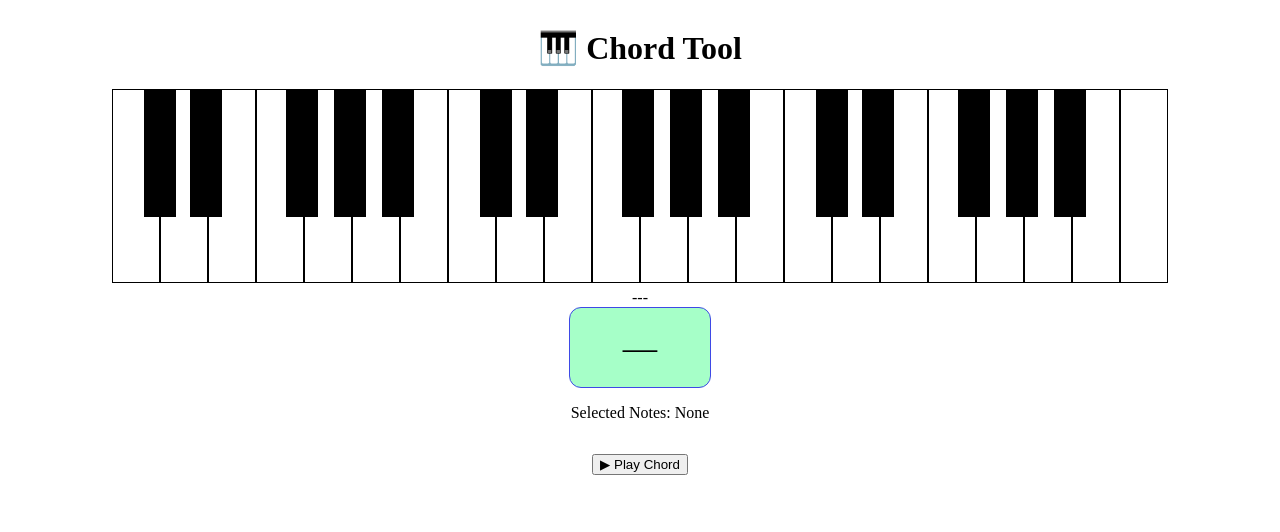
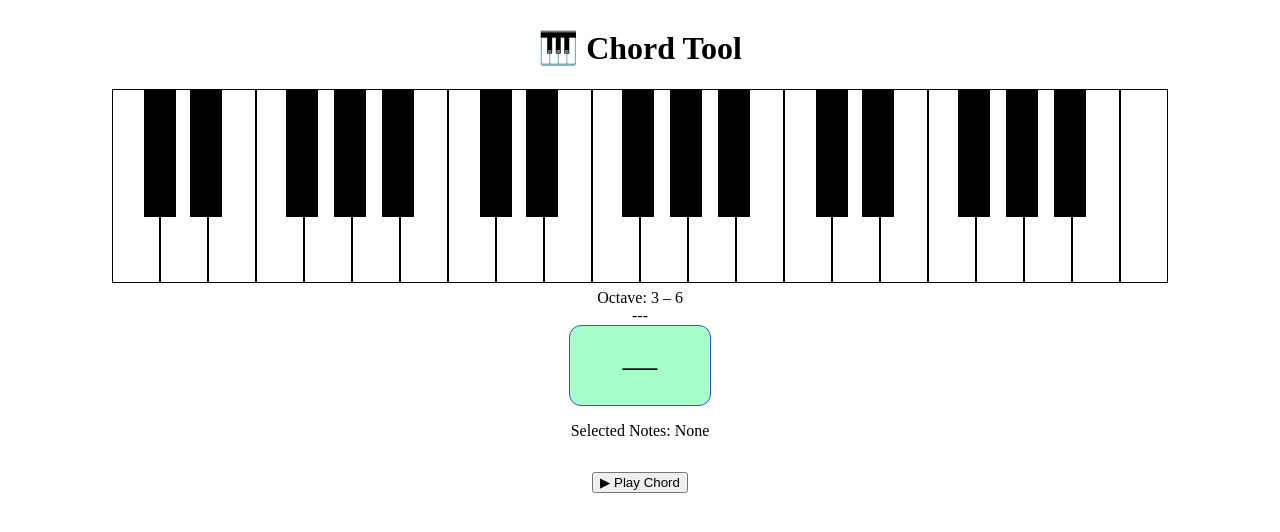
Before and after one commit to pantoniotti/kords, a React (Vite) app: page / in a window 1280 px wide. Shown: the top 532 px of the page. Built offline with nearby package versions, Linux system fonts and the light colour scheme.

Commit message:
Add  multioctaves support

```diff
--- a/src/components/KordApp.tsx
+++ b/src/components/KordApp.tsx
@@ -4,11 +4,14 @@ import { detect as detectChord } from "@tonaljs/chord-detect";
 //////// CONSTANTS & HELPERS ///////
 
 const KEYS = [
+	"C1","C#1","D1","D#1","E1","F1","F#1","G1","G#1","A1","A#1","B1",
+	"C2","C#2","D2","D#2","E2","F2","F#2","G2","G#2","A2","A#2","B2",
 	"C3", "C#3", "D3", "D#3", "E3", "F3", "F#3", "G3", "G#3", "A3", "A#3", "B3",
 	"C4", "C#4", "D4", "D#4", "E4", "F4", "F#4", "G4", "G#4", "A4", "A#4", "B4",
 	"C5", "C#5", "D5", "D#5", "E5", "F5", "F#5", "G5", "G#5", "A5", "A#5", "B5",
 	"C6"
 ];
+
 const whiteKeys = KEYS.filter(k => !k.includes("#"));
 const whiteKeyWidth = 48;
 const blackKeyOffsetMap: Record<string, number> = { C: 32, D: 30, F: 30, G: 30, A: 30 };
@@ -24,6 +27,7 @@ const EXTRA_KEYBOARD: Record<string, string> = {
 
 const audioCtx = new (window.AudioContext)();
 const CHORD_THRESHOLD = 50;
+const VISIBLE_KEYS_COUNT = 37;
 
 /////// MUSIC FUNCTIONS ///////
 
@@ -75,7 +79,7 @@ function midiNoteToName(midi: number): string | null {
 export default function KordApp() {
 	const [activeNotes, setActiveNotes] = useState<string[]>([]);
 	const [chordName, setChordName] = useState<string>("—");
-	const [baseOctave, setBaseOctave] = useState(4);
+	const [baseOctave, setBaseOctave] = useState(3);
 	const chordTimer = useRef<NodeJS.Timeout | null>(null);
 	const pressedNotes = useRef<Set<string>>(new Set());
 
@@ -101,10 +105,8 @@ export default function KordApp() {
 			pressedNotes.current.clear();
 
 			if (notes.length > 1) {
-				// Multi-note chord: replace selection
 				setActiveNotes(notes);
 			} else if (notes.length === 1) {
-				// Single key: toggle
 				setActiveNotes(prev => {
 					const newNotes = prev.includes(notes[0]) ? prev.filter(n => n !== notes[0]) : [...prev, notes[0]];
 					return newNotes;
@@ -136,6 +138,15 @@ export default function KordApp() {
 
 	//// QWERTY HANDLERS
 	const handleKeyDown = (e: KeyboardEvent) => {
+		if (e.key === "z") {
+			setBaseOctave(prev => Math.max(1, prev - 1));
+			return;
+		}
+		if (e.key === "x") {
+			setBaseOctave(prev => Math.min(4, prev + 1)); // max start octave = 4 for 37 keys
+			return;
+		}
+
 		const note = getNoteFromKey(e.key.toLowerCase());
 		if (!note) return;
 		if (!pressedNotes.current.has(note)) handleIncomingNote(note);
@@ -176,19 +187,23 @@ export default function KordApp() {
 		});
 	}, []);
 
+	//// SLIDING WINDOW
+	const startIndex = Math.min(Math.max(0, KEYS.findIndex(k => parseInt(k.slice(-1)) === baseOctave)), KEYS.length - VISIBLE_KEYS_COUNT);
+	const visibleKeys = KEYS.slice(startIndex, startIndex + VISIBLE_KEYS_COUNT);
+	const visibleWhiteKeys = visibleKeys.filter(k => !k.includes("#"));
+
 	//// BLACK KEY POSITIONS
 	const blackKeyPositions: { note: string; leftPosition: number }[] = [];
-	KEYS.forEach(key => {
-		if (key.includes("#")) {
-			const pred = KEYS[KEYS.indexOf(key) - 1];
-			if (!pred) return;
-			const predLetter = pred.match(/[A-G]/)?.[0];
-			if (!predLetter) return;
-			const idx = whiteKeys.indexOf(pred);
-			const offset = blackKeyOffsetMap[predLetter];
-			if (offset === undefined) return;
-			blackKeyPositions.push({ note: key, leftPosition: whiteKeys.indexOf(pred) * whiteKeyWidth + offset });
-		}
+	visibleKeys.forEach(key => {
+		if (!key.includes("#")) return;
+		const pred = KEYS[KEYS.indexOf(key) - 1];
+		if (!pred) return;
+		const predLetter = pred.match(/[A-G]/)?.[0];
+		if (!predLetter) return;
+		const idx = visibleWhiteKeys.indexOf(pred);
+		const offset = blackKeyOffsetMap[predLetter];
+		if (offset === undefined || idx === -1) return;
+		blackKeyPositions.push({ note: key, leftPosition: idx * whiteKeyWidth + offset });
 	});
 
 	//// RENDER
@@ -199,15 +214,14 @@ export default function KordApp() {
 			<div id="keyboard-wrapper" className="p-4 bg-gray-800 rounded-xl shadow-lg">
 				<div
 					className="relative mx-auto"
-					style={{ width: `${whiteKeys.length * whiteKeyWidth}px`, height: "200px" }}
+					style={{ width: `${visibleWhiteKeys.length * whiteKeyWidth}px`, height: "200px" }}
 				>
 					<div className="flex">
-						{whiteKeys.map(note => (
+						{visibleWhiteKeys.map(note => (
 							<div
 								key={note}
 								onClick={() => toggleNote(note)}
-								className={`w-[48px] h-[192px] border border-gray-300 rounded-b-lg relative z-0 cursor-pointer transition shadow-md ${activeNotes.includes(note) ? "bg-blue-400" : "bg-white"
-									}`}
+								className={`w-[48px] h-[192px] border border-gray-300 rounded-b-lg relative z-0 cursor-pointer transition shadow-md ${activeNotes.includes(note) ? "bg-blue-400" : "bg-white"}`}
 							/>
 						))}
 					</div>
@@ -216,12 +230,16 @@ export default function KordApp() {
 						<div
 							key={note}
 							onClick={() => toggleNote(note)}
-							className={`w-[32px] h-[128px] absolute top-0 z-10 rounded-b-md cursor-pointer transition shadow-2xl ${activeNotes.includes(note) ? "bg-blue-800" : "bg-black"
-								}`}
+							className={`w-[32px] h-[128px] absolute top-0 z-10 rounded-b-md cursor-pointer transition shadow-2xl ${activeNotes.includes(note) ? "bg-blue-800" : "bg-black"}`}
 							style={{ left: `${leftPosition}px`, top: 0 }}
 						/>
 					))}
 				</div>
+			</div>
+
+			{/* OCTAVE DISPLAY */}
+			<div className="mt-2 p-2 bg-gray-700 text-white rounded text-center w-full max-w-[300px]">
+				Octave: {visibleKeys[0]?.slice(-1)} – {visibleKeys[visibleKeys.length - 1]?.slice(-1)}
 			</div>
 
 			---
```
